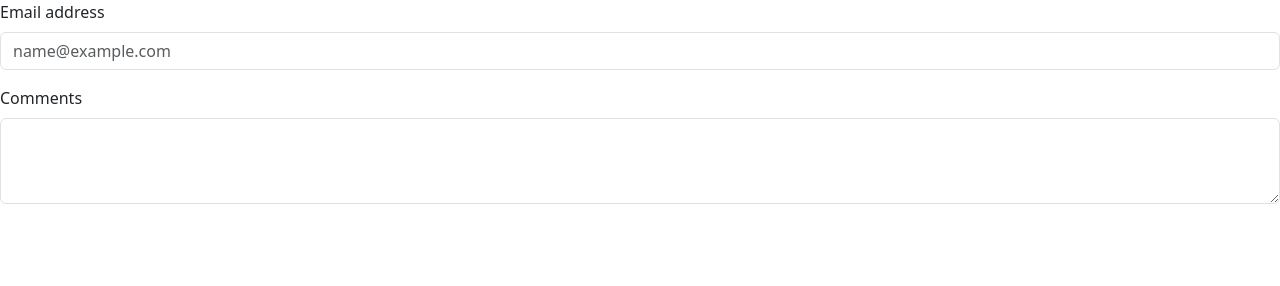
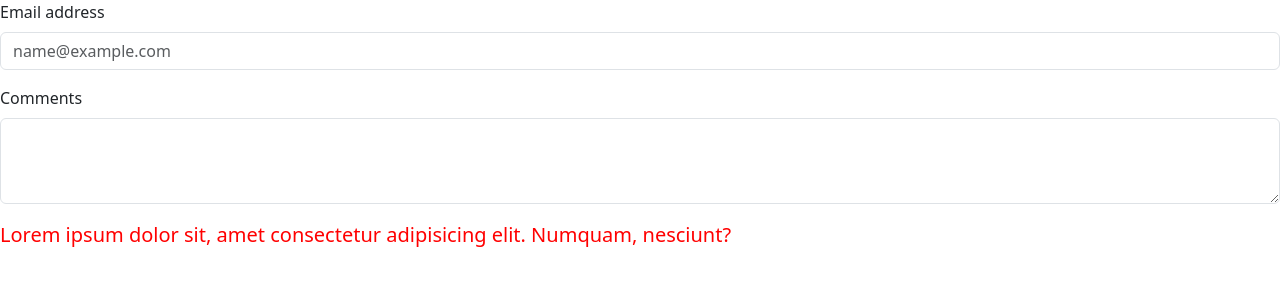
Before and after one commit to harshapat9/twentyone, a plain HTML site: page index.html in a window 1280 px wide. Drawn offline with nearby package versions, Linux system fonts and the light colour scheme.

Commit message:
Styles.css added.

```diff
--- a/index.html
+++ b/index.html
@@ -4,6 +4,7 @@
     <link href="https://cdn.jsdelivr.net/npm/bootstrap@5.3.3/dist/css/bootstrap.min.css" rel="stylesheet" integrity="sha384-QWTKZyjpPEjISv5WaRU9OFeRpok6YctnYmDr5pNlyT2bRjXh0JMhjY6hW+ALEwIH" crossorigin="anonymous">
     <script src="https://cdn.jsdelivr.net/npm/bootstrap@5.3.3/dist/js/bootstrap.bundle.min.js" integrity="sha384-YvpcrYf0tY3lHB60NNkmXc5s9fDVZLESaAA55NDzOxhy9GkcIdslK1eN7N6jIeHz" crossorigin="anonymous"></script>
     <meta charset="UTF-8">
+    <link rel="stylesheet" href="styles.css">
     <meta name="viewport" content="width=device-width, initial-scale=1.0">
     <title></title>
 </head>
@@ -16,4 +17,5 @@
         <label for="exampleFormControlTextarea1" class="form-label">Comments</label>
         <textarea class="form-control" id="exampleFormControlTextarea1" rows="3"></textarea>
     </div>
+    <p>Lorem ipsum dolor sit, amet consectetur adipisicing elit. Numquam, nesciunt?</p>
 </html>
--- /dev/null
+++ b/styles.css
@@ -0,0 +1,4 @@
+p {
+    color: red;
+    font-size: 20px;
+}
```
